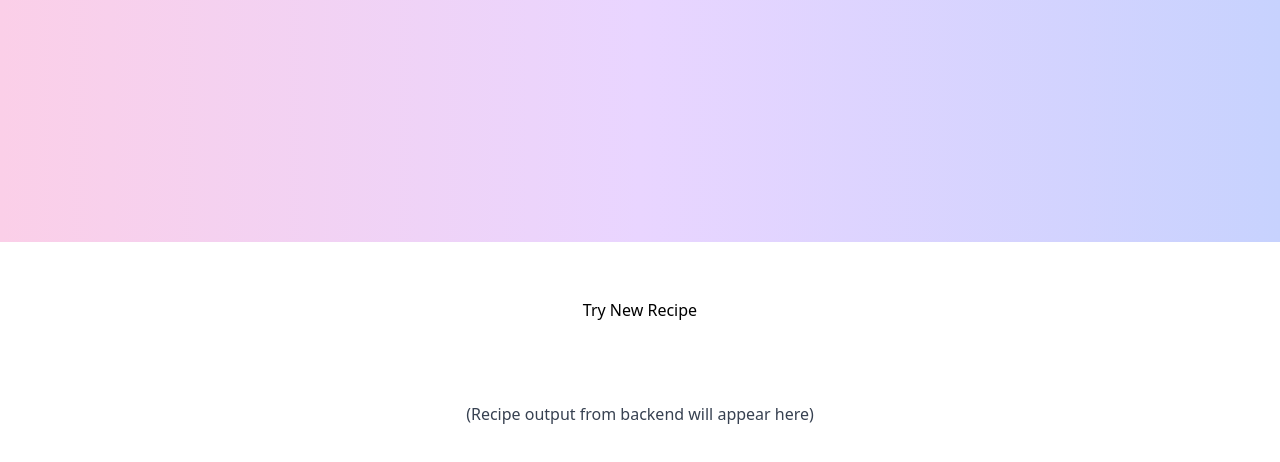
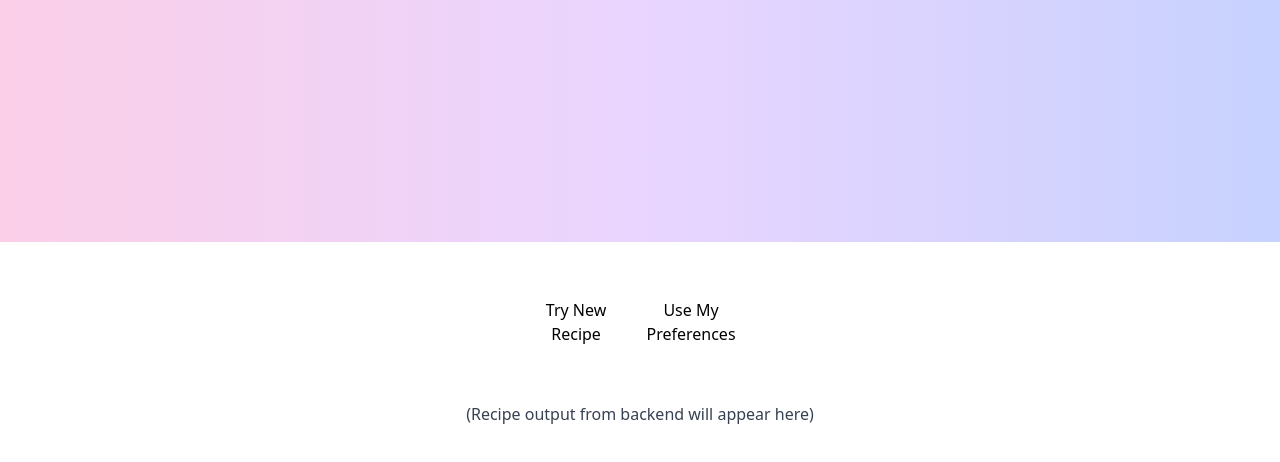
Before and after one commit to apurv2006/BitNBuild-25_PAAS, a React (Vite) app: page / in a window 1280 px wide. Shown: the part 610-1072 px from the top of the page. Built offline with nearby package versions, Linux system fonts and the light colour scheme.

Commit message:
Add frontend code for GourmetNet

```diff
--- a/src/pages/RecipeGenerator.jsx
+++ b/src/pages/RecipeGenerator.jsx
@@ -12,6 +12,18 @@ function RecipeGenerator() {
     ingredients_hate: "",
     primary_goal: "",
   });
+
+  // Default preferences (simulate logged-in user preferences)
+  const defaultPreferences = {
+    allergies: ["Gluten"],
+    diet: "Vegetarian",
+    favorite_cuisine: "Italian, Mexican",
+    adventurousness: "3",
+    spice_level: "Medium",
+    ingredients_love: "Tomato, Cheese",
+    ingredients_hate: "Broccoli",
+    primary_goal: "Healthy",
+  };
 
   const handleChange = (e) => {
     const { name, value, type, checked } = e.target;
@@ -28,9 +40,30 @@ function RecipeGenerator() {
   };
 
   const handleSubmit = (e) => {
-    e.preventDefault();
+    e?.preventDefault(); // optional when triggered programmatically
     console.log("Recipe Form Data:", formData); // send to backend
-    setShowForm(false); // auto-close after submit
+    setShowForm(false); // close modal
+  };
+
+  // Fill form with default preferences and submit automatically
+  const handleUsePreferences = () => {
+    setFormData(defaultPreferences);
+    setShowForm(false); // no need to show modal
+    handleSubmit(); // auto-submit
+  };
+
+  const handleTryNew = () => {
+    setFormData({
+      allergies: [],
+      diet: "",
+      favorite_cuisine: "",
+      adventurousness: "",
+      spice_level: "",
+      ingredients_love: "",
+      ingredients_hate: "",
+      primary_goal: "",
+    });
+    setShowForm(true);
   };
 
   return (
@@ -38,13 +71,15 @@ function RecipeGenerator() {
       id="recipe-generator"
       className="min-h-screen flex flex-col items-center justify-start bg-base-100 p-10 relative"
     >
-      {/* Try New Recipe Button */}
-      <button
-        className="btn btn-primary mb-4 absolute top-4 left-1/2 transform -translate-x-1/2"
-        onClick={() => setShowForm(true)}
-      >
-        Try New Recipe
-      </button>
+      {/* Buttons */}
+      <div className="flex gap-4 mb-4 absolute top-4 left-1/2 transform -translate-x-1/2">
+        <button className="btn btn-primary" onClick={handleTryNew}>
+          Try New Recipe
+        </button>
+        <button className="btn btn-secondary" onClick={handleUsePreferences}>
+          Use My Preferences
+        </button>
+      </div>
 
       {/* Form Modal */}
       {showForm && (
@@ -56,7 +91,9 @@ function RecipeGenerator() {
             >
               ✕
             </button>
-            <h2 className="text-xl font-bold mb-4 text-center">Recipe Preferences</h2>
+            <h2 className="text-xl font-bold mb-4 text-center">
+              Recipe Preferences
+            </h2>
             <form className="space-y-3" onSubmit={handleSubmit}>
               {/* Allergies */}
               <div>
@@ -68,6 +105,7 @@ function RecipeGenerator() {
                         type="checkbox"
                         name="allergies"
                         value={item}
+                        checked={formData.allergies.includes(item)}
                         onChange={handleChange}
                       />
                       {item}
@@ -80,6 +118,7 @@ function RecipeGenerator() {
               <select
                 name="diet"
                 className="select select-bordered w-full"
+                value={formData.diet}
                 onChange={handleChange}
               >
                 <option value="">Select Diet</option>
@@ -94,6 +133,7 @@ function RecipeGenerator() {
                 name="favorite_cuisine"
                 placeholder="Favorite Cuisines (comma separated)"
                 className="input input-bordered w-full"
+                value={formData.favorite_cuisine}
                 onChange={handleChange}
                 required
               />
@@ -104,6 +144,7 @@ function RecipeGenerator() {
                 name="adventurousness"
                 placeholder="Adventurousness (1-5)"
                 className="input input-bordered w-full"
+                value={formData.adventurousness}
                 onChange={handleChange}
                 required
               />
@@ -112,6 +153,7 @@ function RecipeGenerator() {
               <select
                 name="spice_level"
                 className="select select-bordered w-full"
+                value={formData.spice_level}
                 onChange={handleChange}
               >
                 <option value="">Spice Level</option>
@@ -126,6 +168,7 @@ function RecipeGenerator() {
                 name="ingredients_love"
                 placeholder="Ingredients you love"
                 className="input input-bordered w-full"
+                value={formData.ingredients_love}
                 onChange={handleChange}
               />
               <input
@@ -133,6 +176,7 @@ function RecipeGenerator() {
                 name="ingredients_hate"
                 placeholder="Ingredients you dislike"
                 className="input input-bordered w-full"
+                value={formData.ingredients_hate}
                 onChange={handleChange}
               />
 
@@ -140,6 +184,7 @@ function RecipeGenerator() {
               <select
                 name="primary_goal"
                 className="select select-bordered w-full"
+                value={formData.primary_goal}
                 onChange={handleChange}
               >
                 <option value="">Primary Goal</option>
@@ -158,7 +203,9 @@ function RecipeGenerator() {
 
       {/* Placeholder for backend recipe output */}
       <div className="mt-20 w-full flex flex-col items-center">
-        <p className="text-gray-700">(Recipe output from backend will appear here)</p>
+        <p className="text-gray-700">
+          (Recipe output from backend will appear here)
+        </p>
       </div>
     </section>
   );
```
